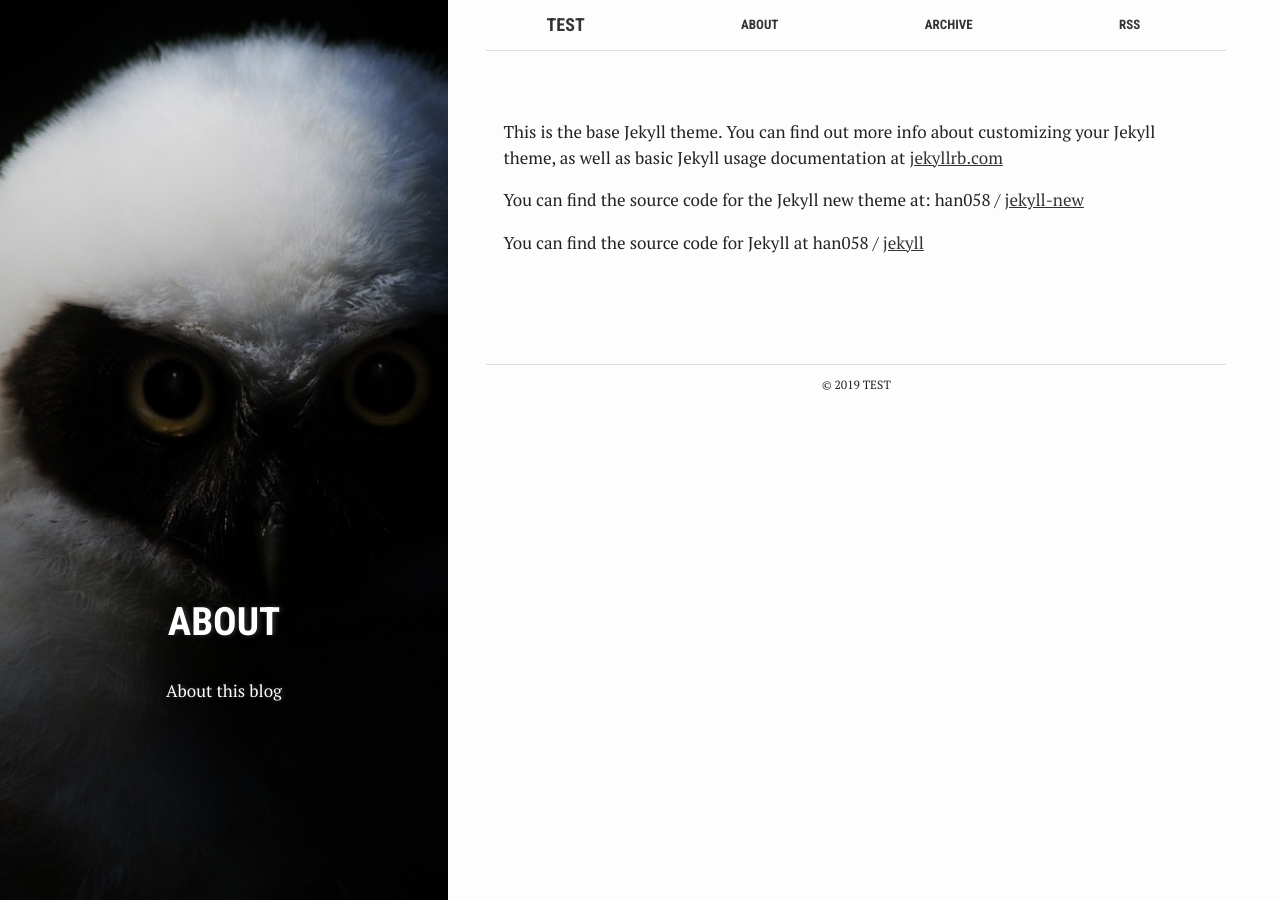
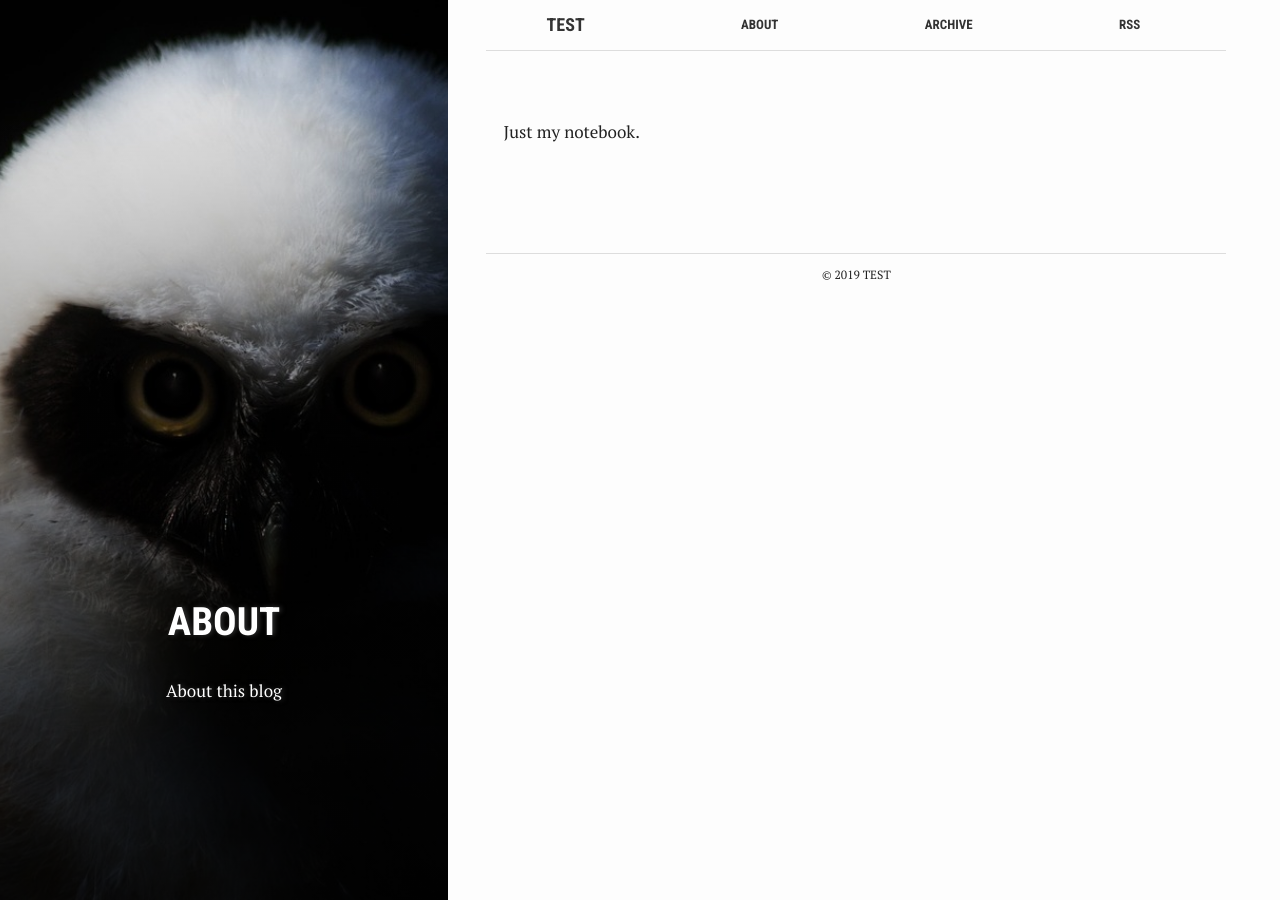
Before and after one commit to han058/han058.github.io, a Jekyll site: the page built from about.md, in a window 1280 px wide. Built offline with Jekyll 4.4.1, drawn with Linux system fonts in a browser that asks for light colours.

Commit message:
correction about.md

```diff
--- a/about.md
+++ b/about.md
@@ -2,18 +2,10 @@
 bg: "owl.jpg"
 layout: page
 title: "About"
-crawlertitle: "Why and how this blog was created"
+crawlertitle: "Search system Developer"
 permalink: /about/
 summary: "About this blog"
 active: about
 ---
 
-This is the base Jekyll theme. You can find out more info about customizing your Jekyll theme, as well as basic Jekyll usage documentation at [jekyllrb.com](http://jekyllrb.com/)
-
-You can find the source code for the Jekyll new theme at:
-{{site.twitter_username}} /
-[jekyll-new](https://github.com/jglovier/jekyll-new)
-
-You can find the source code for Jekyll at
-{{site.github_username}} /
-[jekyll](https://github.com/jekyll/jekyll)
+Just my notebook.
```
